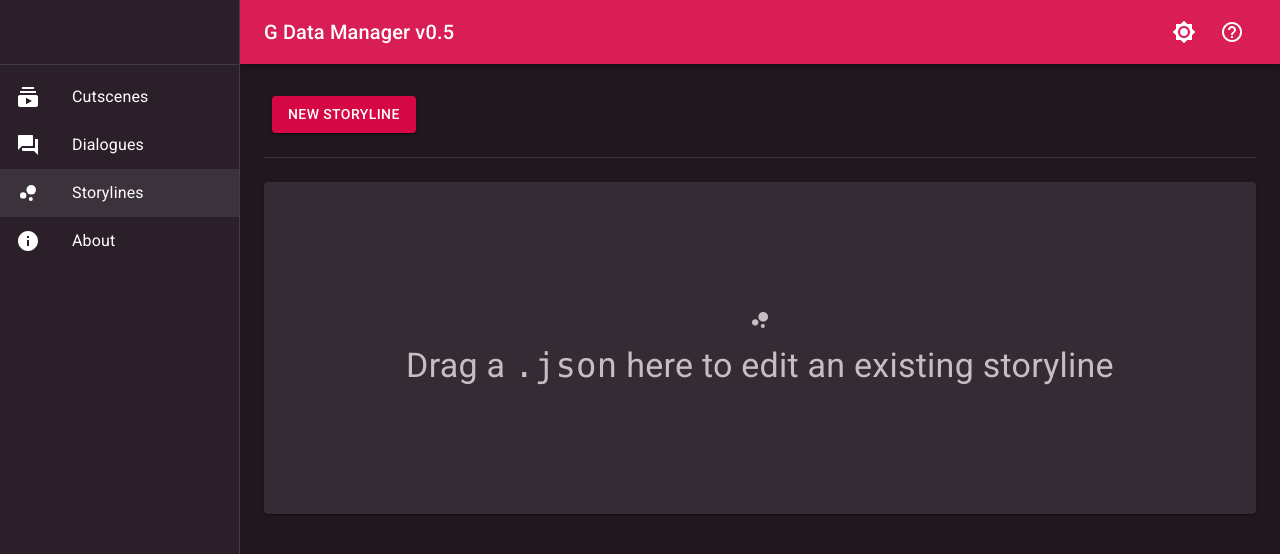
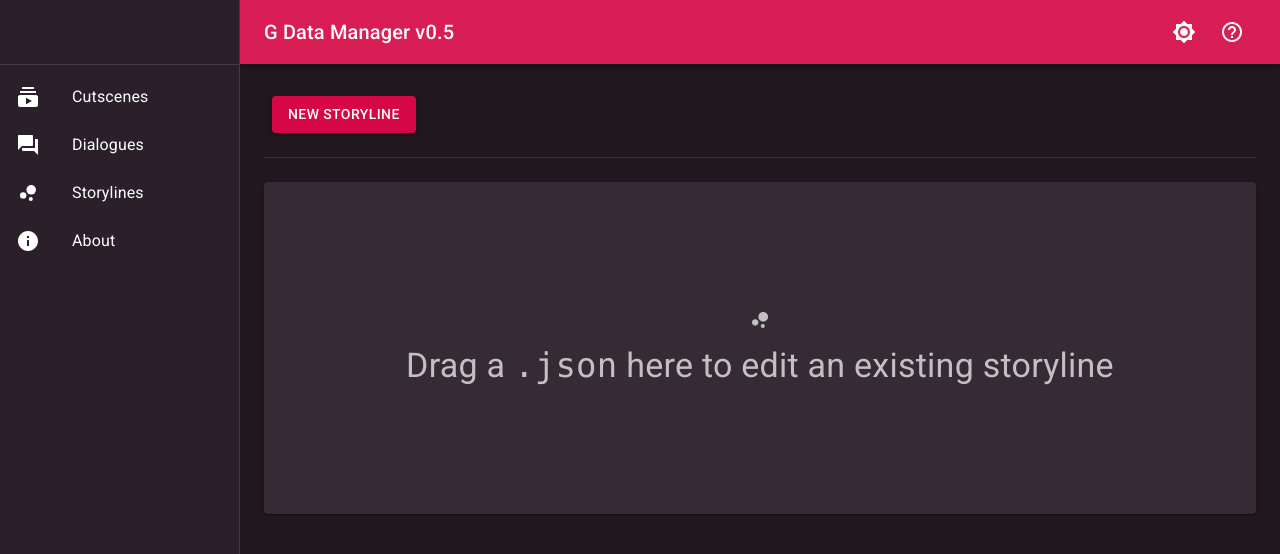
Before and after one commit to ericdsw/g_data_handler, a React (Create React App) app: page /storylines in a window 1280 px wide. Shown: the top 554 px of the page. Built offline with nearby package versions, Linux system fonts and the light colour scheme; what normalizr would draw is missing.

Commit message:
Final updates to migrate to react 18

```diff
--- a/src/App.js
+++ b/src/App.js
@@ -2,7 +2,14 @@ import React, { useState } from "react";
 import makeStyles from '@mui/styles/makeStyles';
 import { NavigationDrawer, ApplicationBar } from "./components/elements";
 import { drawerWidth } from "./globals";
-import { Switch, Route, BrowserRouter as Router } from "react-router-dom";
+
+// import { Switch, Route, BrowserRouter as Router } from "react-router-dom";
+import {
+  BrowserRouter as Router,
+  Routes,
+  Route,
+} from "react-router-dom";
+
 import { SnackbarProvider } from "notistack";
 import { useDispatch, useSelector } from "react-redux";
 
@@ -53,17 +60,17 @@ const App = () => {
           />
           <main className={classes.content}>
             <div className={classes.toolbar} />
-            <Switch>
+            <Routes>
               {routes.map((route) => (
                 <Route
                   key={route.path}
                   path={route.path}
-                  exact={route.exact}
-                  component={route.component}
+                  exact={route.exact.toString()}
+                  element={route.component}
                 />
               ))}
               <Route component={fallbackRoute.component} />
-            </Switch>
+            </Routes>
           </main>
         </Router>
       </SnackbarProvider>
--- a/src/components/elements/NavigationDrawer.js
+++ b/src/components/elements/NavigationDrawer.js
@@ -47,8 +47,9 @@ const NavigationDrawer = ({ isOpen, handleCollapse }) => {
               onClick={() => handleCollapse()}
               to={route.path}
               key={route.path}
-              exact
-              activeClassName={classes.selectedLink}
+              componentsProps={{
+                className: navData => navData.isActive ? classes.selectedLink : ''
+              }}
             >
               <ListItemIcon>{route.icon}</ListItemIcon>
               <ListItemText primary={route.text} />
--- a/src/index.js
+++ b/src/index.js
@@ -1,5 +1,5 @@
 import React from "react";
-import ReactDOM from "react-dom";
+import { createRoot } from "react-dom/client";
 import { Provider } from "react-redux";
 
 import App from "./App";
@@ -10,13 +10,14 @@ import "./index.css";
 import store from "./store";
 import { ThemeWrapper } from "./themes";
 
-ReactDOM.render(
+const container = document.getElementById("root")
+const root = createRoot(container);
+root.render(
   <Provider store={store}>
     <ThemeWrapper>
       <App />
     </ThemeWrapper>
-  </Provider>,
-  document.getElementById("root")
+  </Provider>
 );
 
 // If you want your app to work offline and load faster, you can change
```
Also changed, not shown: package.json (+5 -5 lines), src/router/index.js (+4 -4 lines), 1 other file (tests, documents, lock files or other folders).
